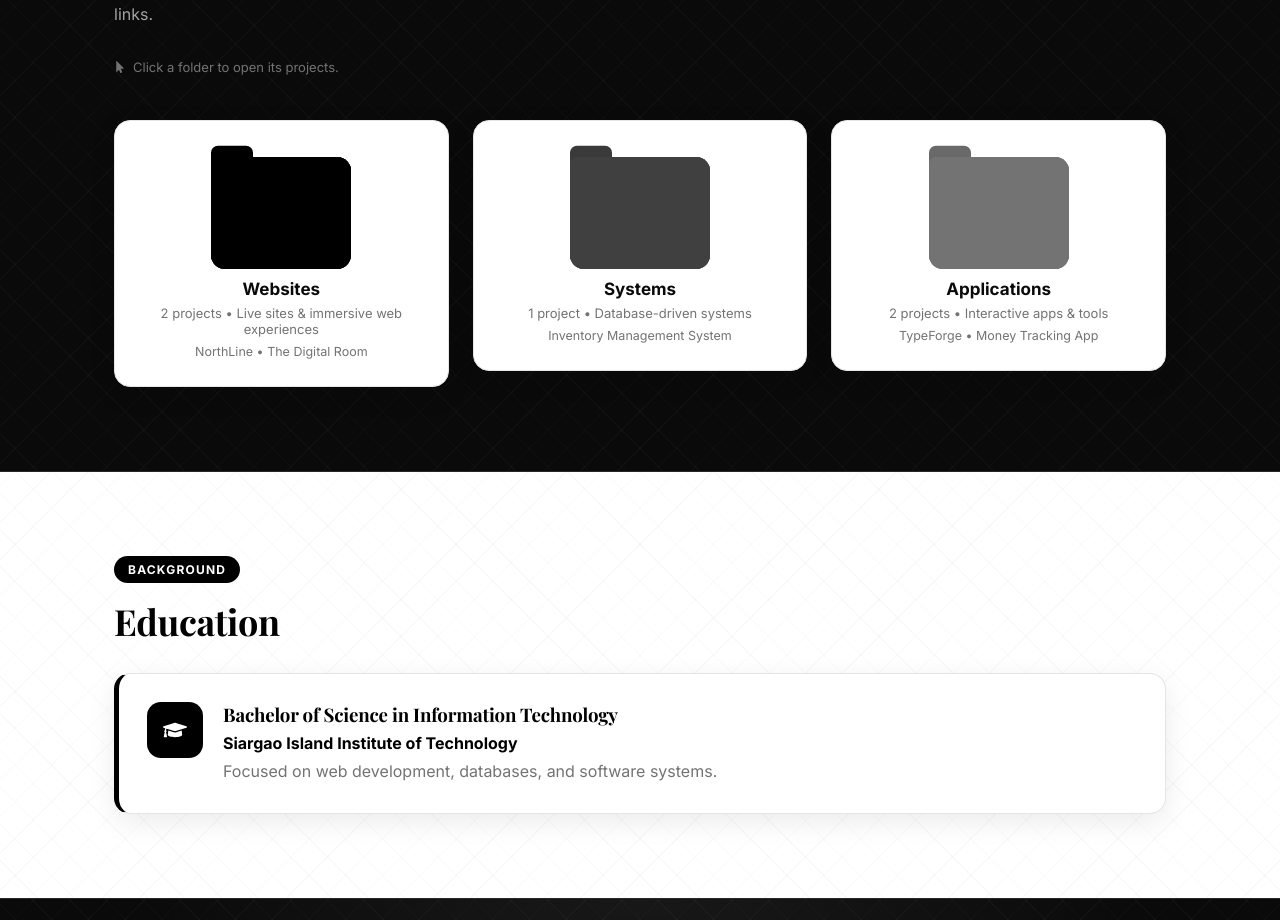
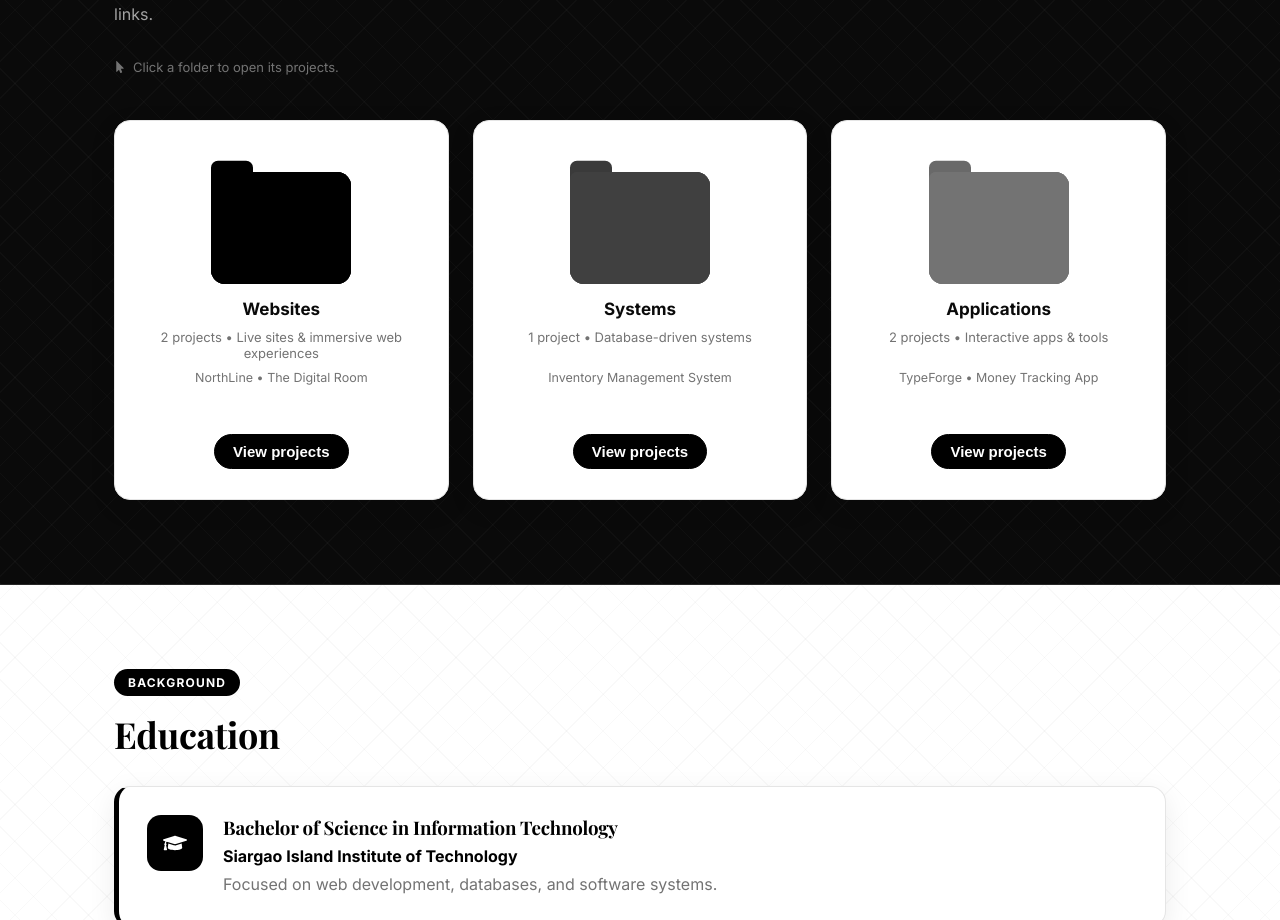
Before and after one commit to OatMeal152003/OTHNIEL, a React (Vite) app: page / in a window 1280 px wide. Shown: the part 5903-6823 px from the top of the page. Built offline with nearby package versions, Linux system fonts and the light colour scheme.

Commit message:
fix: equal-size folder cards and auto-close folders on modal close

```diff
--- a/src/components/Folder.jsx
+++ b/src/components/Folder.jsx
@@ -1,4 +1,4 @@
-import { useState } from 'react'
+import { useEffect, useState } from 'react'
 import './Folder.css'
 
 const darkenColor = (hex, percent) => {
@@ -19,15 +19,23 @@ const darkenColor = (hex, percent) => {
   return '#' + ((1 << 24) + (r << 16) + (g << 8) + b).toString(16).slice(1).toUpperCase()
 }
 
-export default function Folder({ color = '#5227FF', size = 1, items = [], className = '', onToggle = null, label = 'Folder' }) {
+export default function Folder({ color = '#5227FF', size = 1, items = [], className = '', onToggle = null, label = 'Folder', open: controlledOpen = undefined }) {
   const maxItems = 3
   const papers = items.slice(0, maxItems)
   while (papers.length < maxItems) {
     papers.push(null)
   }
 
-  const [open, setOpen] = useState(false)
+  const [internalOpen, setInternalOpen] = useState(false)
+  const open = controlledOpen ?? internalOpen
   const [paperOffsets, setPaperOffsets] = useState(Array.from({ length: maxItems }, () => ({ x: 0, y: 0 })))
+
+  // When a parent closes us (e.g. modal X), reset the magnet offsets
+  useEffect(() => {
+    if (!open) {
+      setPaperOffsets(Array.from({ length: maxItems }, () => ({ x: 0, y: 0 })))
+    }
+  }, [open])
 
   const folderBackColor = darkenColor(color, 0.08)
   const paper1 = darkenColor('#ffffff', 0.1)
@@ -36,8 +44,10 @@ export default function Folder({ color = '#5227FF', size = 1, items = [], classN
 
   const handleClick = () => {
     const next = !open
-    setOpen(next)
-    if (open) {
+    if (controlledOpen === undefined) {
+      setInternalOpen(next)
+    }
+    if (!next) {
       setPaperOffsets(Array.from({ length: maxItems }, () => ({ x: 0, y: 0 })))
     }
     if (onToggle) onToggle(next)
--- a/src/components/Projects.jsx
+++ b/src/components/Projects.jsx
@@ -59,27 +59,32 @@ export default function Projects() {
             }
             return (
               <div key={cat.id} className="folder-item">
-                <button
-                  type="button"
-                  className="folder-open-btn"
-                  onClick={() => openCategory(cat.id)}
-                  aria-haspopup="dialog"
-                  aria-label={`Open ${cat.label} folder with ${list.length} projects`}
-                >
+                <div className="folder-visual">
                   <Folder
                     size={1.4}
                     color={cat.color}
                     items={papers}
                     label={cat.label}
-                    onToggle={(isOpen) => {
-                      if (isOpen) openCategory(cat.id)
+                    open={activeId === cat.id}
+                    onToggle={(next) => {
+                      if (next) openCategory(cat.id)
+                      else if (activeId === cat.id) closeModal()
                     }}
                   />
-                </button>
+                </div>
                 <div className="folder-meta">
                   <strong>{cat.label}</strong>
                   <small>{list.length} project{list.length === 1 ? '' : 's'} • {cat.hint}</small>
                   <span className="folder-names">{list.map((p) => p.title.split(' — ')[0]).join(' • ')}</span>
+                  <button
+                    type="button"
+                    className="btn btn-ghost btn-small folder-view-btn"
+                    onClick={() => openCategory(cat.id)}
+                    aria-haspopup="dialog"
+                    aria-label={`Open ${cat.label} folder with ${list.length} projects`}
+                  >
+                    View projects
+                  </button>
                 </div>
               </div>
             )
--- a/src/styles/10-folders-modals.css
+++ b/src/styles/10-folders-modals.css
@@ -13,7 +13,7 @@
   grid-template-columns: repeat(3, minmax(0, 1fr));
   gap: 24px;
   margin-top: 32px;
-  align-items: start;
+  align-items: stretch;
 }
 
 .folder-item {
@@ -21,12 +21,21 @@
   flex-direction: column;
   align-items: center;
   text-align: center;
-  gap: 18px;
+  gap: 0;
   padding: 28px 18px 24px;
   background: var(--card);
   border: 1px solid var(--line);
   border-radius: var(--radius);
   box-shadow: 0 8px 28px rgba(0, 0, 0, 0.08);
+  height: 100%;
+  min-height: 380px;
+}
+
+.folder-visual {
+  min-height: 150px;
+  display: grid;
+  place-items: center;
+  padding: 12px 12px 4px;
 }
 
 .folder-open-btn {
@@ -49,16 +58,23 @@
   flex-direction: column;
   gap: 6px;
   align-items: center;
+  flex: 1;
+  width: 100%;
 }
 
 .folder-meta strong {
   font-size: 17px;
   color: var(--charcoal);
+  min-height: 1.4em;
 }
 
 .folder-meta small {
   font-size: 13px;
   color: var(--muted);
+  min-height: 2.6em;
+  display: flex;
+  align-items: flex-start;
+  justify-content: center;
 }
 
 .folder-names {
@@ -66,6 +82,15 @@
   color: var(--muted);
   line-height: 1.5;
   max-width: 26ch;
+  min-height: 3.75em;
+  display: -webkit-box;
+  -webkit-line-clamp: 2;
+  -webkit-box-orient: vertical;
+  overflow: hidden;
+}
+
+.folder-view-btn {
+  margin-top: 12px;
 }
 
 /* Modal */
@@ -225,7 +250,9 @@ body.dark-mode #projects .folder-hint {
   color: #525252;
 }
 
-body.dark-mode .folder-open-btn:focus-visible {
+body.dark-mode .folder-open-btn:focus-visible,
+body.dark-mode .folder-view-btn:focus-visible,
+body.dark-mode .folder-visual:focus-within {
   outline-color: #000000;
 }
 
@@ -235,6 +262,9 @@ body.dark-mode .folder-open-btn:focus-visible {
     max-width: 420px;
     margin-left: auto;
     margin-right: auto;
+  }
+  .folder-item {
+    min-height: 0;
   }
   .modal-panel {
     padding: 18px;
```
